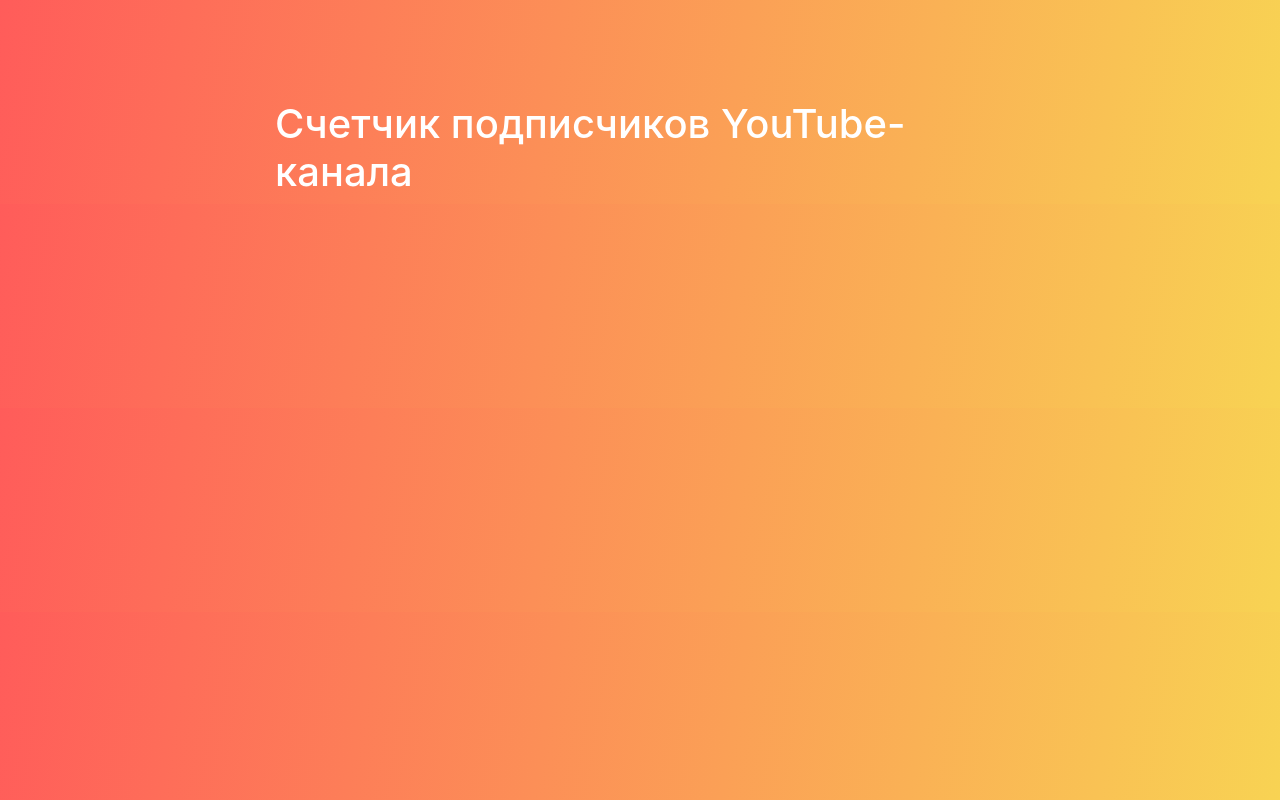
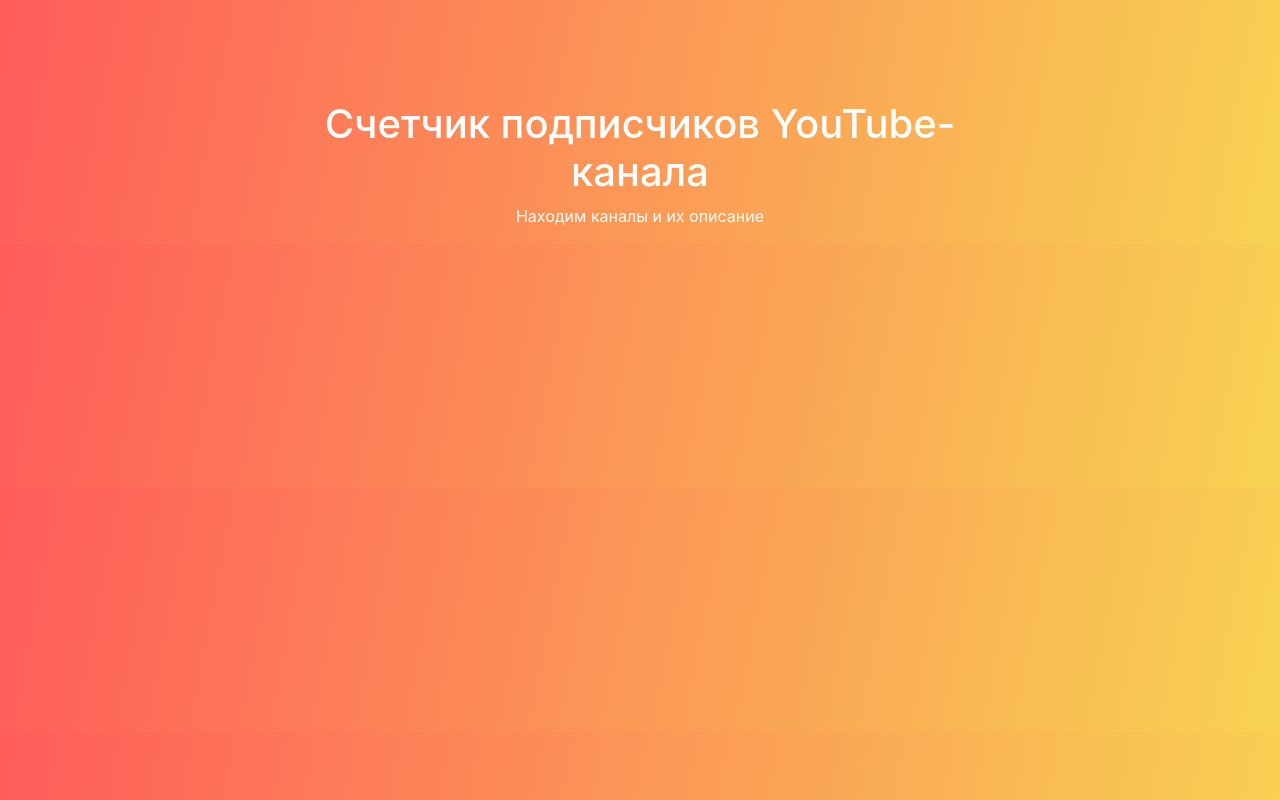
Before and after one commit to EvgenyKonstantinov/youtube-counter, a website: page index.html in a window 1280 px wide. Drawn offline with nearby package versions, Linux system fonts and the light colour scheme.

Commit message:
Изменение index.html

```diff
--- a/css/main.css
+++ b/css/main.css
@@ -7,4 +7,5 @@
 }
 .main-text{
 	padding-top: 100px;
+	text-align: center;
 }
--- a/index.html
+++ b/index.html
@@ -23,6 +23,7 @@
 			<div class="col-8 offset-2">
 				<div class="main-text">
 						<h1>Счетчик подписчиков YouTube-канала</h1>
+						<p>Находим каналы и их описание</p>
 				</div>
 			</div>
 		</div>
```
Also changed, not shown: 1 other file.
